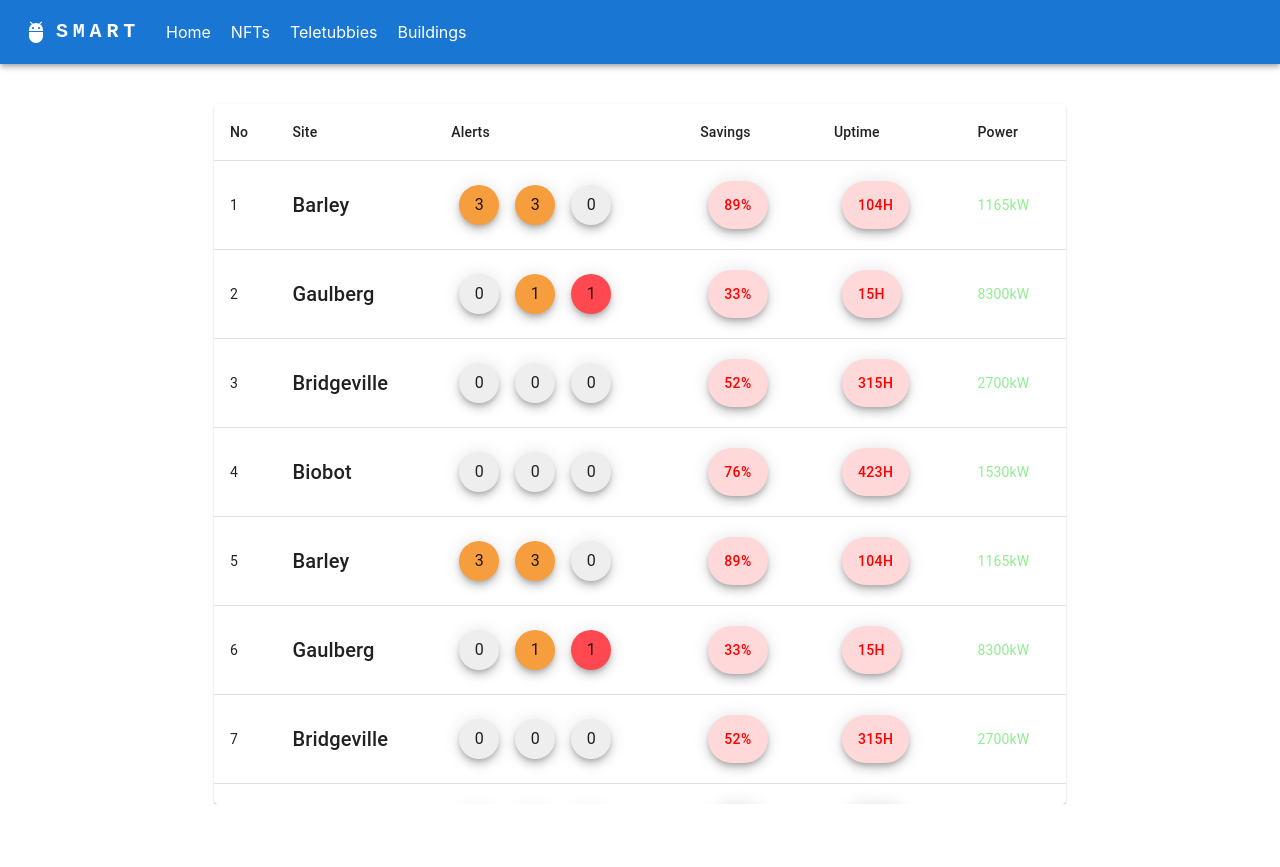
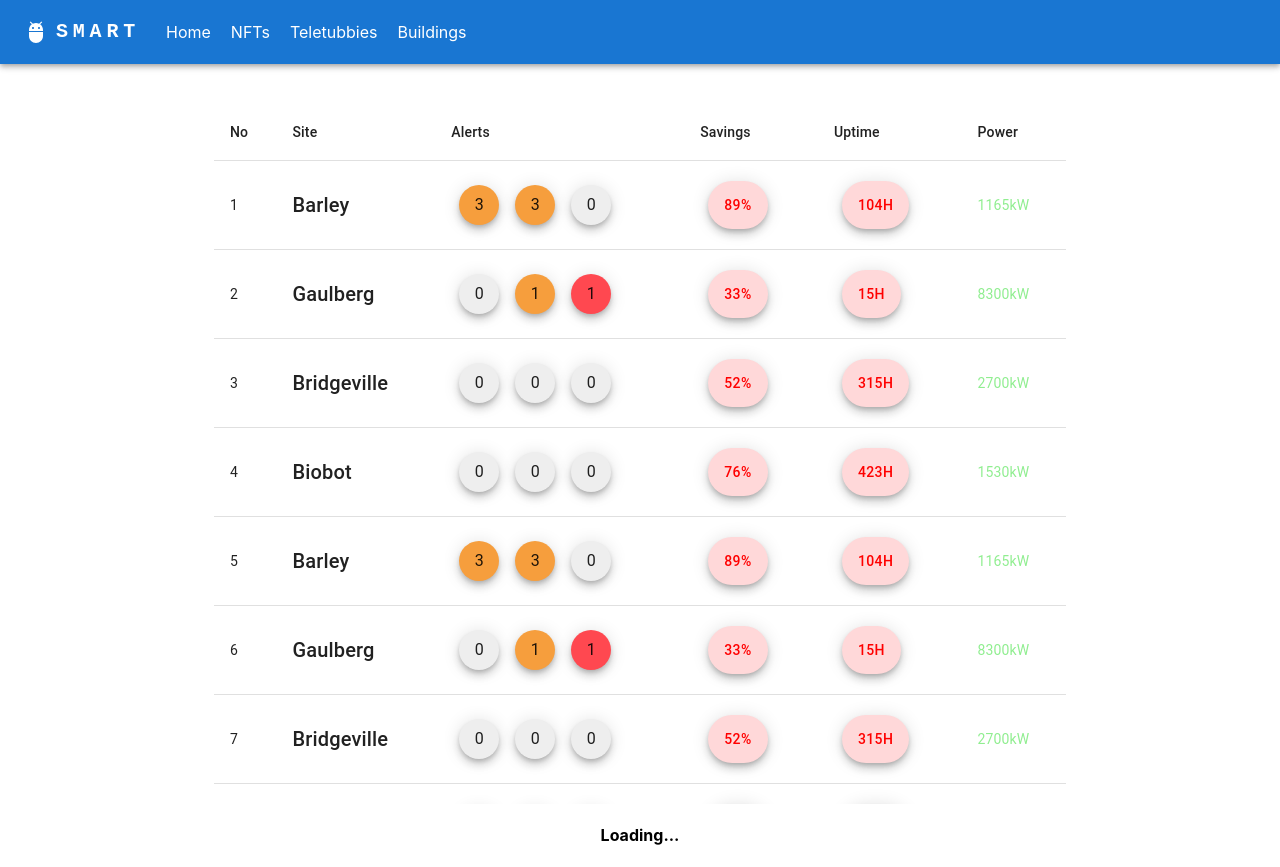
Before and after one commit to goldapple911/Smart, a React (Create React App) app: page /buildings in a window 1280 px wide. Before the commit the page ends 804 px from the top, so only its background shows below. Built offline with nearby package versions, Linux system fonts and the light colour scheme; the HTML template or start-up script is replaced by a standard one.

Commit message:
fixed: removed unnecessary lines

```diff
--- a/src/pages/Buildings/index.js
+++ b/src/pages/Buildings/index.js
@@ -47,7 +47,6 @@ const Buildings = () => {
   }, [buildingData]);
 
   const handleNext = () => {
-    console.log('here');
     getBuildings(buildings.length, buildings.length + 20);
   };
 
@@ -59,13 +58,8 @@ const Buildings = () => {
       loader={<h4>Loading...</h4>}
     >
       <Container maxWidth='md' sx={{ mt: 5 }}>
-        <Paper sx={{ width: '100%' }}>
         <TableContainer sx={{ maxHeight: 700 }} mt={4}>
-            <Table
-              sx={{ minWidth: 650 }}
-              stickyHeader
-              aria-label='sticky table'
-            >
+          <Table sx={{ minWidth: 650 }} stickyHeader aria-label='sticky table'>
             <TableHead sx={{ zIndex: 2 }}>
               <TableRow>
                 <TableCell>No</TableCell>
@@ -84,8 +78,7 @@ const Buildings = () => {
             </TableBody>
           </Table>
         </TableContainer>
-        </Paper>
-      </Container>{' '}
+      </Container>
     </InfiniteScroll>
   );
 };
```
Lines whose indentation alone changed are shown as unchanged.
